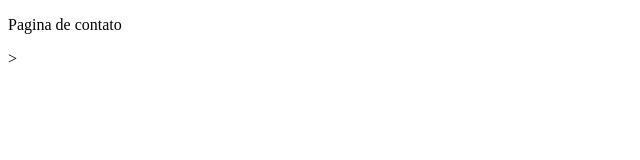
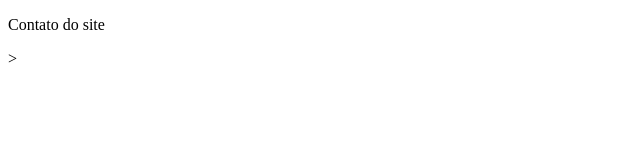
Before and after one commit to LuizMarcello/github-master, a plain HTML site: page contato.html in a window 1280 px wide. Shown: the full height of the page, 0-640 px from the left. Drawn offline with Linux system fonts and the light colour scheme.

Commit message:
alteração final da pagina de contato closes #2

```diff
--- a/contato.html
+++ b/contato.html
@@ -7,6 +7,6 @@
     <title>Document</title>
 </head>
 <body>
-    <p>Pagina de contato</p>>
+    <p>Contato do site</p>>
 </body>
 </html>
```
